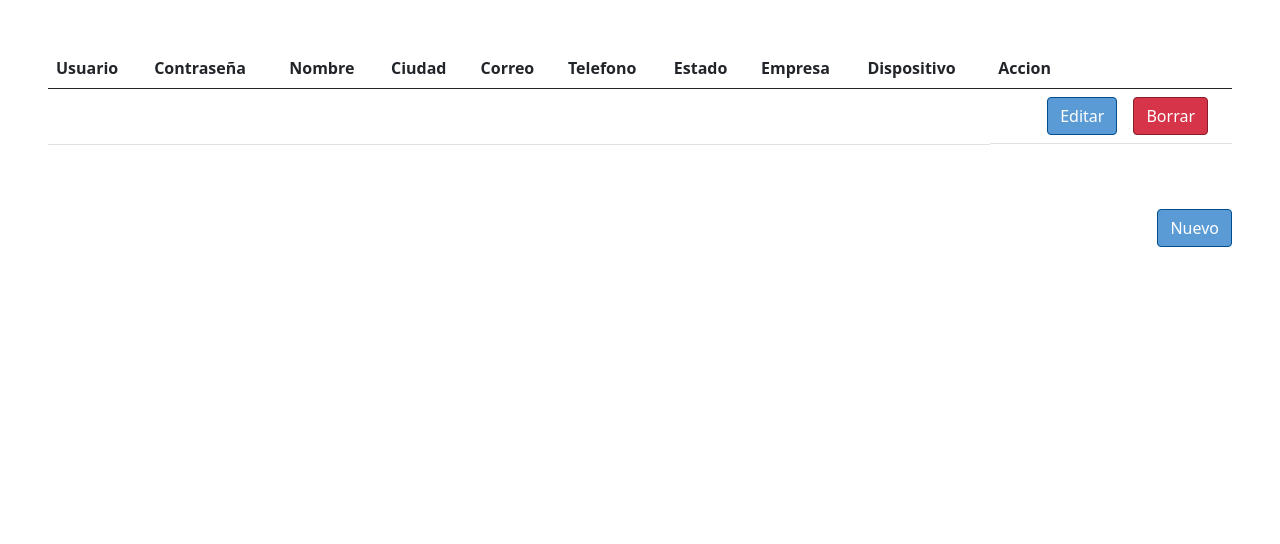
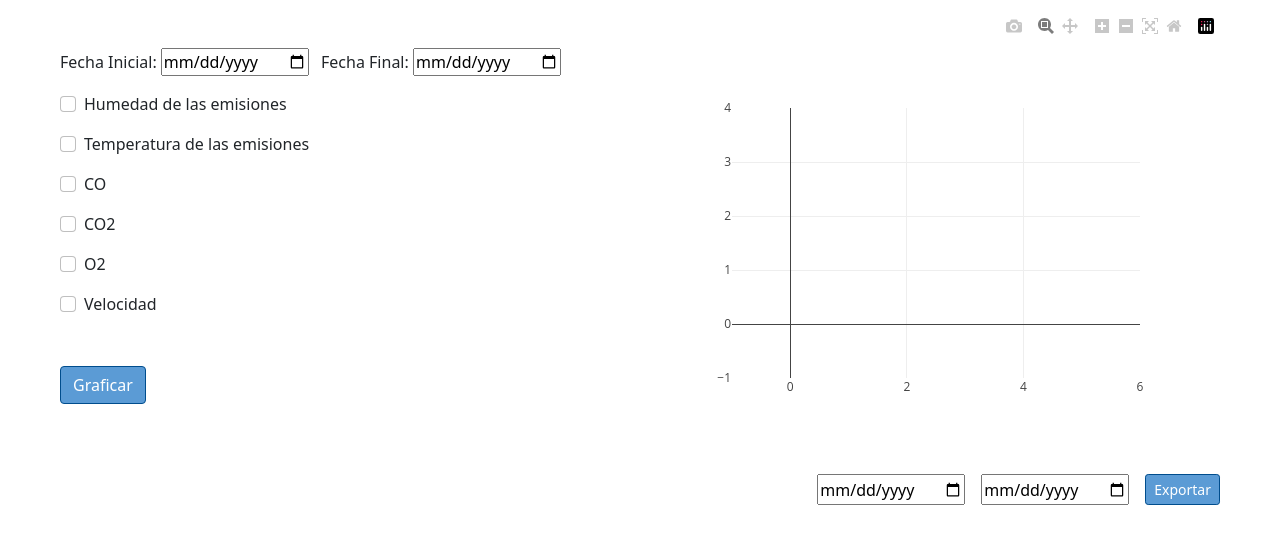
Before and after one commit to oixgres/HCarbono, a PHP site: page /codes/html/prueba.html in a window 1280 px wide. Shown: the part 56-600 px from the top of the page. Run offline with PHP 8.4, Linux system fonts and the light colour scheme; some libraries are stand-ins or nearby versions.

Commit message:
Modificaciones a la pagina de usuario, falta modificar el mensaje a la hora de reenviar datos al usuario.

```diff
--- a/SistemaEmisiones/codes/html/login.html
+++ b/SistemaEmisiones/codes/html/login.html
@@ -53,7 +53,7 @@
     <!-- Tarjeta de Ingreso-->
     <div class="col-xl-8 col-md-10 col-sm-6 position-absolute top-50 start-50 translate-middle">
       <div class="row">
-        <div class="card col-xl-6 col-md-6 col-xs-10 offset-1 offset-md-3 shadow-lg p-3 mb-5 bg-body rounded">
+        <div class="card col-xl-6 col-md-6 col-xs-10 offset-1 offset-md-3 shadow-lg p-3 mb-5">
 
           <!-- Titulo del formulario -->
           <h1 class="my-5 d-flex justify-content-center">Ingreso H.Carbono</h1>
--- a/SistemaEmisiones/codes/html/prueba.html
+++ b/SistemaEmisiones/codes/html/prueba.html
@@ -1,126 +1,208 @@
 <?php
 require_once "phpFunctions.php";
 
-checkSession('admin', "../../index.html");
+checkSession('user', "../../index.html");
 ?>
+
 <!DOCTYPE html>
 
 <html lang="en" dir="ltr">
   <head>
     <meta charset="utf-8">
-    <title>H. Carbono | Administrador</title>
 
-    <link href="https://cdn.jsdelivr.net/npm/bootstrap@5.0.0-beta2/dist/css/bootstrap.min.css" rel="stylesheet" integrity="sha384-BmbxuPwQa2lc/FVzBcNJ7UAyJxM6wuqIj61tLrc4wSX0szH/Ev+nYRRuWlolflfl" crossorigin="anonymous">
-    <script src="https://cdn.jsdelivr.net/npm/bootstrap@5.0.0-beta2/dist/js/bootstrap.bundle.min.js" integrity="sha384-b5kHyXgcpbZJO/tY9Ul7kGkf1S0CWuKcCD38l8YkeH8z8QjE0GmW1gYU5S9FOnJ0" crossorigin="anonymous"></script>
+    <title>H.Carbono | <?php echo $_COOKIE['Nombre']; ?></title>
 
+    <!-- Bootstrap -->
+    <link
+      href="https://cdn.jsdelivr.net/npm/bootstrap@5.0.0-beta2/dist/css/bootstrap.min.css"
+      rel="stylesheet"
+      integrity="sha384-BmbxuPwQa2lc/FVzBcNJ7UAyJxM6wuqIj61tLrc4wSX0szH/Ev+nYRRuWlolflfl"
+      crossorigin="anonymous"
+    >
+    <script
+      src="https://cdn.jsdelivr.net/npm/bootstrap@5.0.0-beta2/dist/js/bootstrap.bundle.min.js"
+      integrity="sha384-b5kHyXgcpbZJO/tY9Ul7kGkf1S0CWuKcCD38l8YkeH8z8QjE0GmW1gYU5S9FOnJ0"
+      crossorigin="anonymous"
+    ></script>
+
+    <!-- Plotly -->
+    <script src="https://cdn.plot.ly/plotly-latest.min.js"></script>
+
+    <!-- Originales -->
     <link rel="stylesheet" href="../css/pageStyle.css">
-    <link rel="stylesheet" href="../css/popupStyle.css">
   </head>
 
   <body class="background-color">
+    <?php
+      require_once "dataBaseLogin.php";
+
+      /* Se solicita la informacion de la base de datos */
+      $result = mysqli_query($connection, "SELECT Fecha, Hora, Humedad, Temperatura, CO, CO2, O2, Velocidad FROM Estadisticas WHERE Usuario_idUsuario='".$_COOKIE["idUsuario"]."' ORDER BY Fecha, Hora");
+
+      /* Las variables se convierten en arreglos para obtener los datos */
+      $hum=array();
+      $temp=array();
+      $CO=array();
+      $CO2=array();
+      $O2=array();
+      $vel=array();
+
+      /* Se almacenan los datos obtenidos en nuestras variables */
+      while($row=mysqli_fetch_row($result))
+      {
+        $date[]=$row[0];
+        $time[]=$row[1];
+        $hum[]=$row[2];
+        $temp[]=$row[3];
+        $CO[]=$row[4];
+        $CO2[]=$row[5];
+        $O2[]=$row[6];
+        $vel[]=$row[7];
+      }
+
+      /* Juntamos todos los arreglos en uno solo */
+      $row = array($hum, $temp, $CO, $CO2, $O2, $vel);
+
+      /* Creamos un arreglo auxiliar */
+      $auxRow  = $row;
+
+      /* Transformamos nuestros arreglos a jsons para trabajarlos mejor */
+      $dataX=json_encode($date);
+      $timeX = json_encode($time);
+      $traceHum=json_encode($hum);
+      $traceTem=json_encode($temp);
+      $traceCO=json_encode($CO);
+      $traceCO2=json_encode($CO2);
+      $traceO2=json_encode($O2);
+      $traceVel=json_encode($vel);
+    ?>
+
+    <!-- Navegador de la pagina -->
     <nav class="navbar navbar-dark config-color">
       <div class="container-fluid">
-        <a class="navbar-brand" href="../../index.html">H.CARBONO</a>
+        <a class="navbar-brand" href="#">H.CARBONO</a>
         <ul class="navbar-nav me-auto justify-content-end">
         </ul>
         <a class="btn btn-sm config-button-navbar "href="logout.php">Salir</a>
       </div>
     </nav>
 
-    <section>
-      <?php
-        require_once "dataBaseLogin.php";
-        require_once "processCRUD.php";
-        require_once "phpFunctions.php";
+    <div class="row mx-5">
+      <div class="col-xl-6 col-md-4 col-sm-3 mt-5">
+        <!-- Calendario -->
+        <!-- Fecha inicial -->
+        <label for="startDate">Fecha Inicial: </label>
+        <input
+          type="date"
+          id="startDate"
+          class="me-2"
+          value="<?php echo $date[0]; ?>"
+          min="<?php echo $date[0]; ?>"
+          max="<?php echo date('Y-m-d'); ?>"
+        >
 
-        $result = mysqli_query($connection, "SELECT * FROM Usuario");
-      ?>
-      <!-- Tabla para mostrar los usuarios registrados -->
-      <!-- <div class="mx-1 d-flex justify-content-center table-responsive"> -->
-      <div class="mx-5 mt-5 table-responsive">
-        <table class="table">
-          <!--Cabeza de la tabla-->
-          <thead>
-            <tr>
-              <th>Usuario</th>
-              <th>Contraseña</th>
-              <th>Nombre</th>
-              <th>Ciudad</th>
-              <th>Correo</th>
-              <th>Telefono</th>
-              <th>Estado</th>
-              <th>Empresa</th>
-              <th>Dispositivo</th>
-              <th>Accion</th>
-            </tr>
-          </thead>
+        <!-- Fecha final -->
+        <label for="endDate">Fecha Final: </label>
+        <input
+          type="date"
+          id="endDate"
+          value="<?php echo date('Y-m-d'); ?>"
+          min="<?php echo $date[0]; ?>"
+          max="<?php echo date('Y-m-d'); ?>"
+        >
 
-          <?php while($row = mysqli_fetch_assoc($result)): ?>
-            <tr>
-              <td><?php echo $row['Username']; ?></td>
-              <td><?php echo $row['Password']; ?></td>
-              <td><?php echo $row['Nombre']; ?></td>
-              <td><?php echo $row['Ciudad']; ?></td>
-              <td><?php echo $row['Correo']; ?></td>
-              <td><?php echo $row['Telefono']; ?></td>
-              <td><?php echo $row['Aprobado']; ?></td>
+        <!-- Lista de checkbox -->
+        <div class="">
+          <div class="form-check mt-3">
+            <input class="form-check-input" type="checkbox" value="" name="graph[]" id="hum">
+            <label class="form-check-label" for="hum">Humedad de las emisiones</label>
+          </div>
 
-              <!-- Obtenemos el nombre de la empresa -->
-              <?php
-                $company = getFirstQueryElement($connection, "Empresa", "Nombre", "idEmpresa", $row['Empresa_idEmpresa']);
-              ?>
-              <td><?php echo  $company?></td>
+          <div class="form-check mt-3">
+            <input class="form-check-input" type="checkbox" value="" name="graph[]" id="tem">
+            <label class="form-check-label" for="tem">Temperatura de las emisiones</label>
+          </div>
 
-              <?php
-                $device = getFirstQueryElement($connection, "Dispositivo", "Codigo", "Usuario_idUsuario", $row['idUsuario'])
-              ?>
-              <td><?php echo $device; ?></td>
+          <div class="form-check mt-3">
+            <input class="form-check-input" type="checkbox" value="" name="graph[]" id="co">
+            <label class="form-check-label" for="co">CO</label>
+          </div>
 
+          <div class="form-check mt-3">
+            <input class="form-check-input" type="checkbox" value="" name="graph[]" id="co2">
+            <label class="form-check-label" for="co2">CO2</label>
+          </div>
 
-              <td class="d-flex justify-content-end">
-                <!-- Redireccion a pagina para editar el usuaro -->
-                <a
-                  href="adminPage.php?edit=<?php echo $row['idUsuario']; ?>"
-                  class="btn config-button">Editar
-                </a>
+          <div class="form-check mt-3">
+            <input class="form-check-input" type="checkbox" value="" name="graph[]" id="o2">
+            <label class="form-check-label" for="o2">O2</label>
+          </div>
 
-                <a
-                  id="adminPage.php?delete=<?php echo $row['idUsuario']; ?>"
-                  onclick="toggleDeletePopup(this)"
-                  class="btn config-button-danger mx-3"
-                >Borrar
-                </a>
-              </td>
-            </tr>
-          <?php endwhile; ?>
-        </table>
+          <div class="form-check mt-3">
+            <input class="form-check-input" type="checkbox" value="" name="graph[]" id="vel">
+            <label class="form-check-label" for="vel">Velocidad</label>
+          </div>
+        </div>
+        <button class="displayGraph btn btn-primary config-button hide-overflow mt-5">Graficar</button>
       </div>
-    </section>
 
-    <!-- Boton para crear usuarios -->
-    <div class="d-flex justify-content-end">
-      <a
-        href="adminPage.php?create=<?php echo $row['idUsuario']; ?>"
-        class="btn config-button mt-5 me-5 mb-5">Nuevo
-      </a>
+      <div class="col-xl-6 col-md-8 col-sm-9 mt-2">
+        <div id="grafico"></div>
+      </div>
     </div>
 
-    <!-- Popup eliminar usuarios -->
-    <div class="popup" id="popup-delete">
-      <div class="overlay"></div>
-      <div class="content">
-        <div id = "1" class="close-button" onclick="toggleDeletePopup(1)">&times;</div>
-        <h1 class="danger-text">ADVERTENCIA</h1>
-        <p>Una vez eliminado este usuario sus datos se perderan para siempre</p>
-        <p>¿Desea continuar?</p>
-        <a
-          id="popup-delete-button"
-          href=""
-          class="btn config-button-danger">Borrar
-        </a>
-      </div>
+    <!-- Descargar CSV -->
+    <div class="row mt-3 me-5">
+      <form action="export.php" method="post" class="d-flex justify-content-end">
+        <input
+          type="date"
+          name="startDateCSV"
+          value="<?php echo $date[0]; ?>"
+          min="<?php echo $date[0]; ?>"
+          max="<?php echo date('Y-m-d'); ?>"
+          class="me-3"
+        >
+        <input
+          type="date"
+          name="endDateCSV"
+          value="<?php echo date('Y-m-d'); ?>"
+          min="<?php echo $date[0]; ?>"
+          max="<?php echo date('Y-m-d'); ?>"
+          class="me-3"
+        >
+        <input class="btn btn-primary config-button btn-sm hide-overflow" type="submit" name="export" value="Exportar">
+      </form>
     </div>
-    <script src="../js/popup.js" charset="utf-8"></script>
-    <!-- <script src="../js/session.js"></script> -->
+    <script src="../js/phpToJs.js" charset="utf-8"></script>
+    <script src="../js/graph.js" charset="utf-8"></script>
+
+    <script type="text/javascript">
+      document.querySelector(".displayGraph").addEventListener("click",displayGraph);
+
+      function displayGraph(){
+        var fullData = prepareGraphic('<?php echo $dataX; ?>','<?php echo $timeX; ?>','<?php echo $traceHum; ?>','<?php echo $traceTem; ?>', '<?php echo $traceCO; ?>', '<?php echo $traceCO2 ?>', '<?php echo $traceO2; ?>', '<?php echo $traceVel; ?>');
+        var data = [];
+        var i = 0;
+
+        /* Funcion para solo mostrar los datos seleccionados por el usuario */
+        <?php for($i = 0; $i <= count($row); $i++): ?>
+          <?php if(!empty($row[$i])): ?>
+                  if(checks[i].checked === true)
+                  {
+                    data.push(fullData[i]);
+                  }
+          <?php endif; ?>
+                i++;
+        <?php endfor;
+              $row = $auxRow;
+        ?>
+
+        Plotly.newPlot('grafico', data);
+      }
+    </script>
+
+    <script type="text/javascript">
+      sessionStorage.removeItem('error');
+    </script>
   </body>
 </html>
```
Also changed, not shown: SistemaEmisiones/codes/php/userPage.php (+24 -5 lines), documents/Capturas/Pagina de Inicio de Sesion/Ingreso.png, 1 other file.
